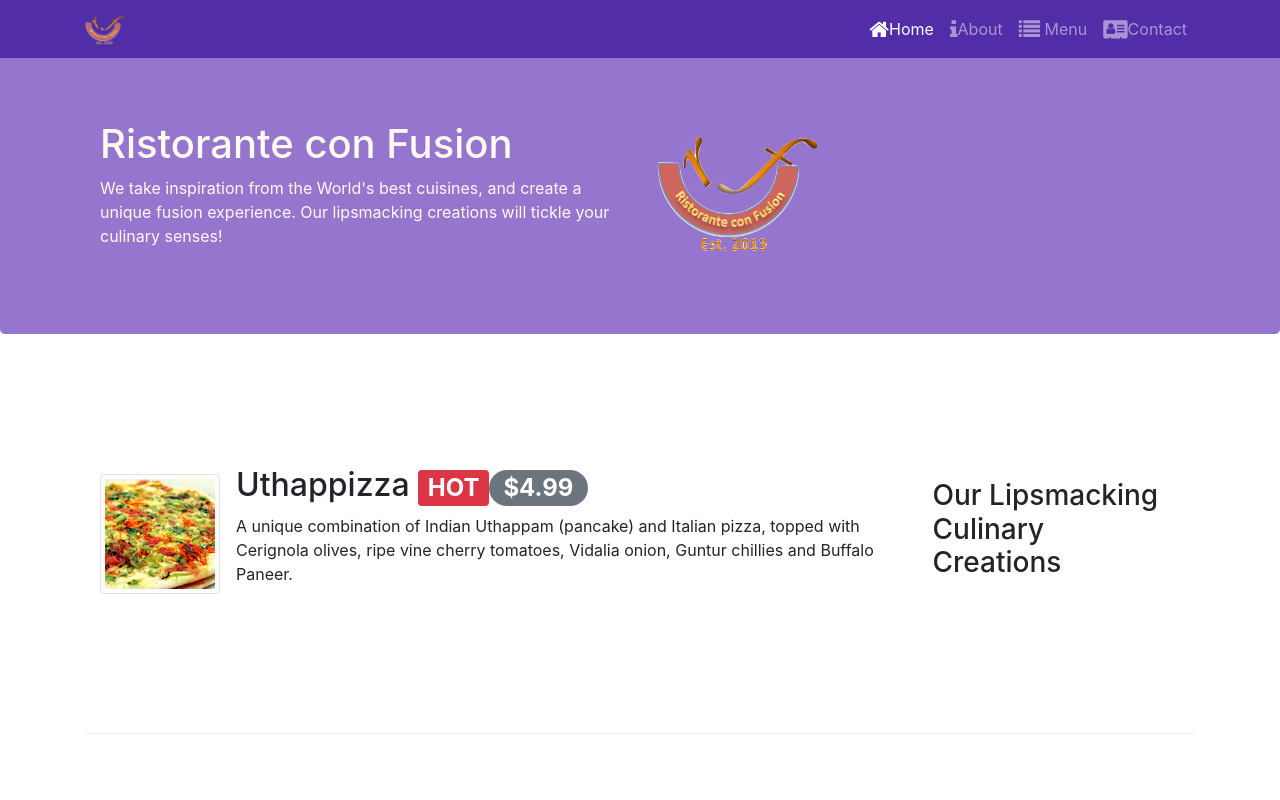
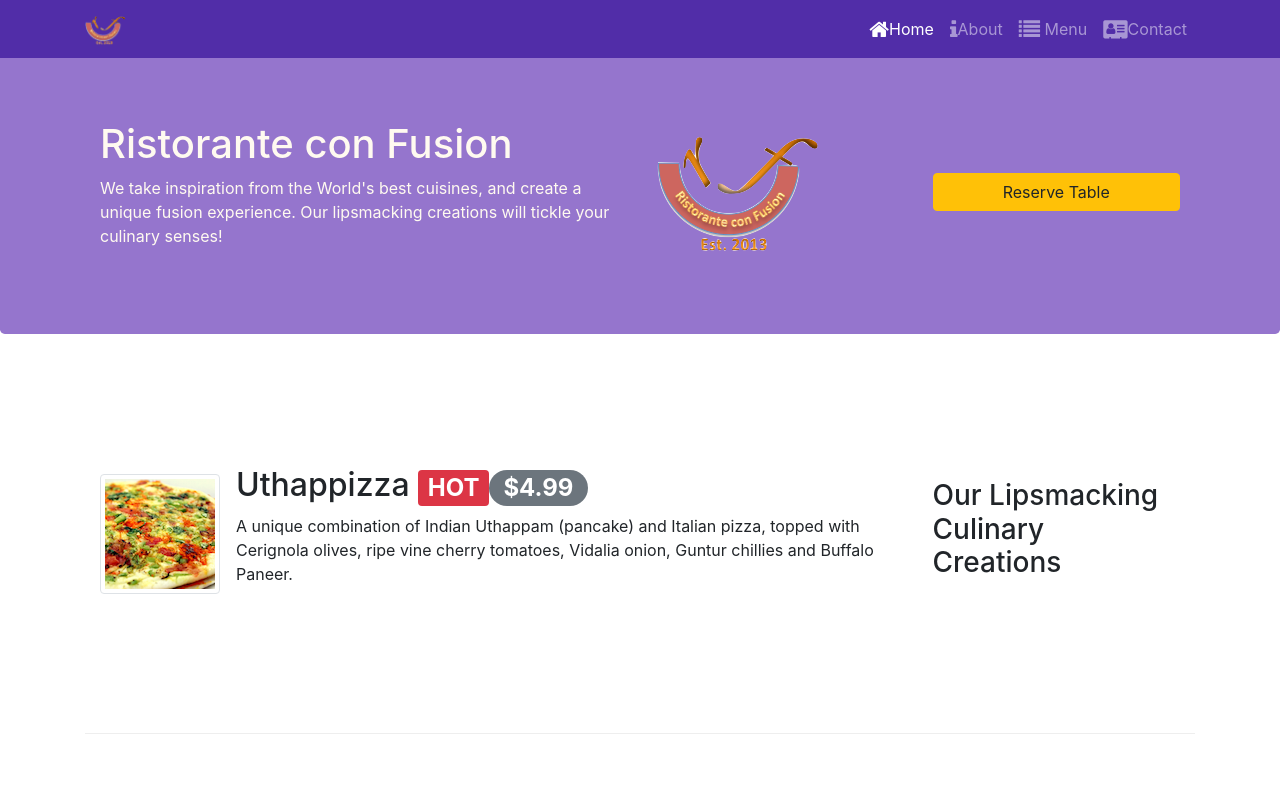
Before and after one commit to SMAmmar/bootstrap, a website: page index.html in a window 1280 px wide. Shown: the top 800 px of the page. Drawn offline with nearby package versions, Linux system fonts and the light colour scheme.

Commit message:
Task 3 Assignement 2
1/10/19

```diff
--- a/index.html
+++ b/index.html
@@ -46,8 +46,11 @@
                     <h1>Ristorante con Fusion</h1>
                     <p>We take inspiration from the World's best cuisines, and create a unique fusion experience. Our lipsmacking creations will tickle your culinary senses!</p>
                 </div>
-                  <div class="col-12 col-sm align-self-center">
+                  <div class="col-12 col-sm-3 align-self-center">
                     <img src="img/logo.png" class="img-fluid">
+                </div>
+                 <div class="col-12 col-sm-3 align-self-center">
+               <button type="button" class="btn btn-warning btn-block text-black">Reserve Table</button>
                 </div>
             </div>
         </div>
```
Also changed, not shown: contactus.html (+2 -3 lines).
